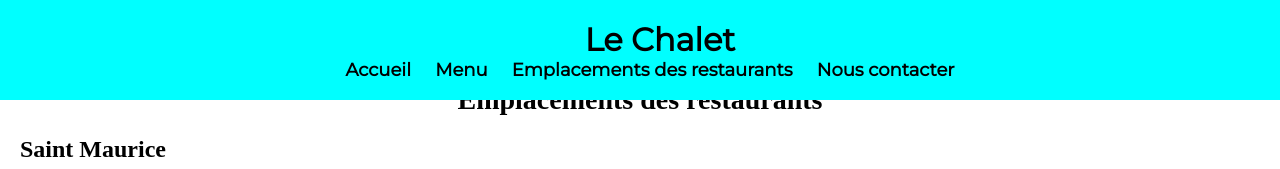
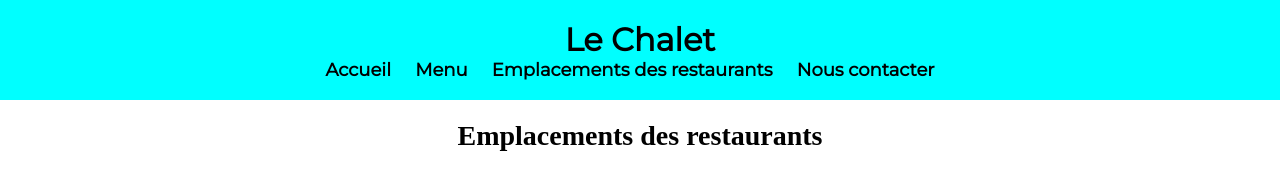
Before and after one commit to sney4496/ibdevsney, a plain HTML site: page locations.html in a window 1280 px wide. Shown: the top 169 px of the page. Drawn offline with Linux system fonts and the light colour scheme.

Commit message:
modif de footer et demandes autres

```diff
--- a/styles.css
+++ b/styles.css
@@ -15,9 +15,8 @@ header {
   color: #000;
   padding: 20px;
   text-align: center;
-  position: fixed;
+  position: sticky;
   top: 0;
-  width: 100%;
   z-index: 999;
   height: 60px;
   font-family: 'Montserrat', sans-serif;
@@ -54,7 +53,6 @@ nav ul li a:hover {
 main {
   flex: 1;
   padding: 20px;
-  margin-top: 5%;
 }
 
 h2 {
```
Also changed, not shown: contact.html (+1 -1 lines), index.html (+1 -1 lines), locations.html (+1 -1 lines), menu 2.html (+1 -1 lines), menu.html (+1 -1 lines).
